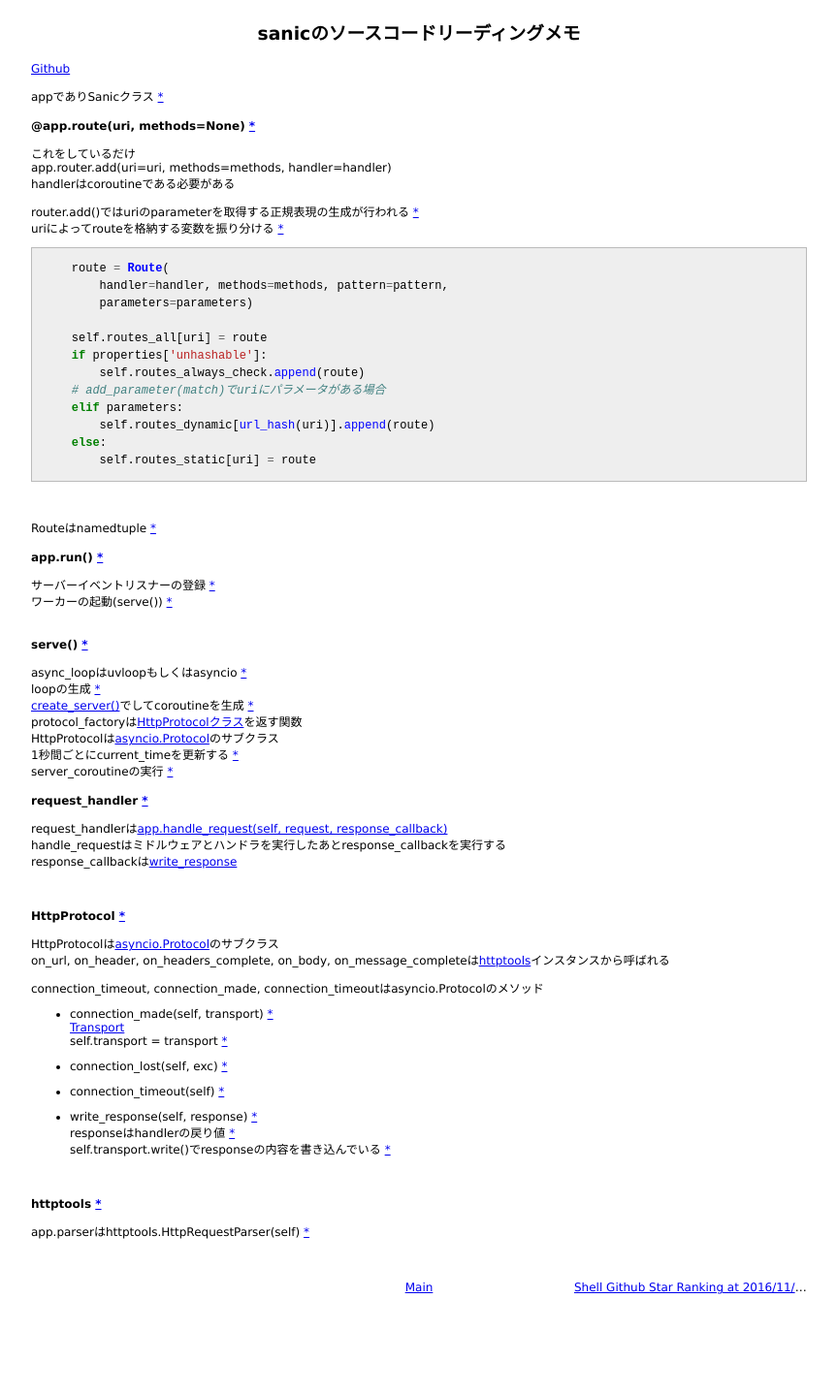
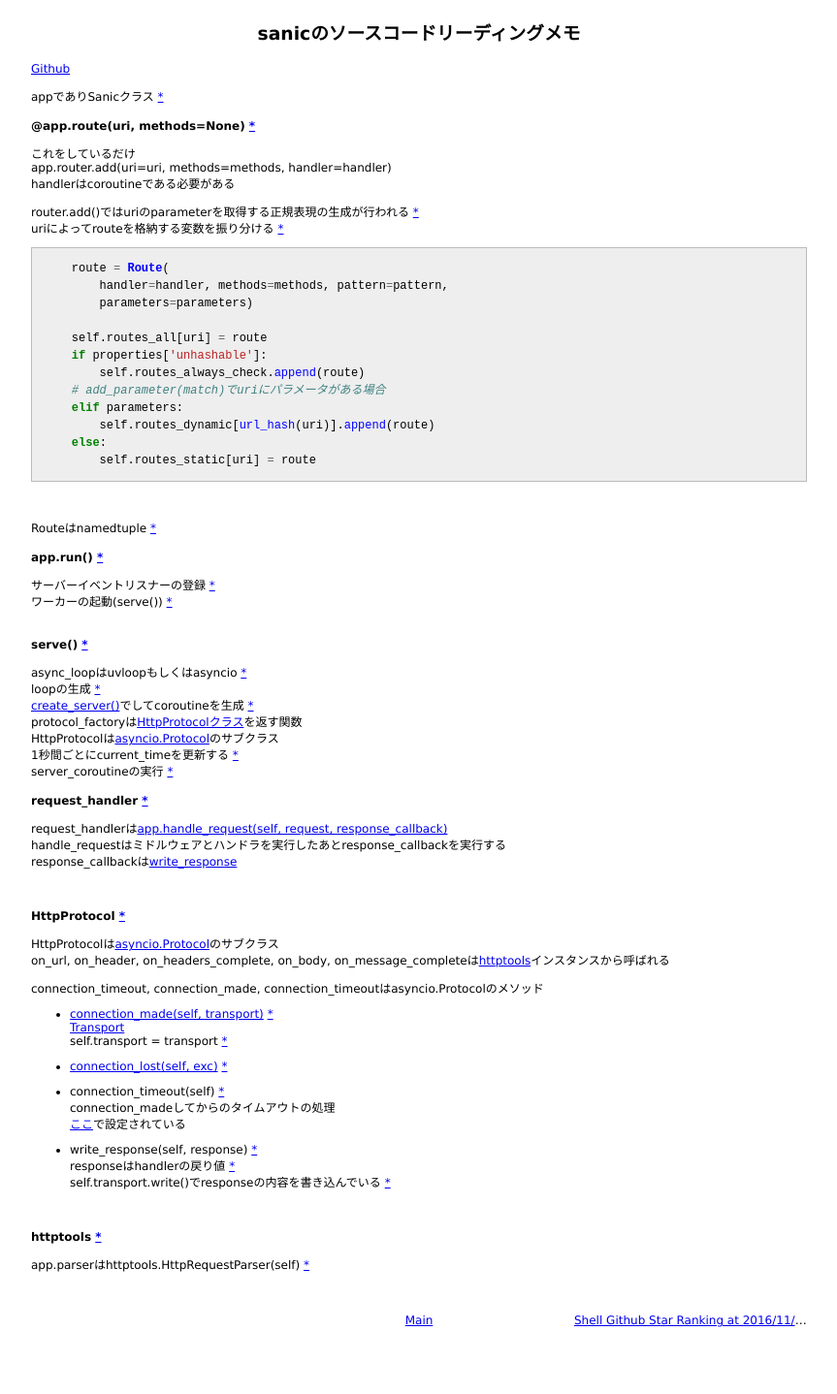
Before and after one commit to 38elements/38elements.github.com, a Jekyll site: the page built from _posts/2016-11-22-python-sanic.md, in a window 1280 px wide. Shown: the whole page at 97% size, without its empty margins (208-1071 px from the left). Built offline with Jekyll 4.4.1, drawn with Linux system fonts in a browser that asks for light colours; before the commit the page ends 1404 px from its top, so only the background shows below that.

Commit message:
Update 2016-11-22-python-sanic.md

```diff
--- a/_posts/2016-11-22-python-sanic.md
+++ b/_posts/2016-11-22-python-sanic.md
@@ -62,13 +62,15 @@ on_url, on_header, on_headers_complete, on_body, on_message_completeは[httptool
 
 connection_timeout, connection_made, connection_timeoutはasyncio.Protocolのメソッド
 
-* connection_made(self, transport) [\*](https://github.com/channelcat/sanic/blob/93f50b8ef7ed8fee206d2c440b096c09f1dd0af4/sanic/server.py#L58)
+* [connection_made(self, transport)](https://docs.python.org/3.5/library/asyncio-protocol.html#asyncio.BaseProtocol.connection_made) [\*](https://github.com/channelcat/sanic/blob/93f50b8ef7ed8fee206d2c440b096c09f1dd0af4/sanic/server.py#L58)
 [Transport](https://docs.python.org/3.5/library/asyncio-protocol.html#transports)
 self.transport = transport [\*](https://github.com/channelcat/sanic/blob/93f50b8ef7ed8fee206d2c440b096c09f1dd0af4/sanic/server.py#L62)
 
-* connection_lost(self, exc) [\*](https://github.com/channelcat/sanic/blob/93f50b8ef7ed8fee206d2c440b096c09f1dd0af4/sanic/server.py#L65)
+* [connection_lost(self, exc)](https://docs.python.org/3.5/library/asyncio-protocol.html#asyncio.SubprocessProtocol.pipe_connection_lost) [\*](https://github.com/channelcat/sanic/blob/93f50b8ef7ed8fee206d2c440b096c09f1dd0af4/sanic/server.py#L65)
 
 * connection_timeout(self) [\*](https://github.com/channelcat/sanic/blob/93f50b8ef7ed8fee206d2c440b096c09f1dd0af4/sanic/server.py#L70)
+connection_madeしてからのタイムアウトの処理
+[ここ](https://github.com/channelcat/sanic/blob/93f50b8ef7ed8fee206d2c440b096c09f1dd0af4/sanic/server.py#L60-L61)で設定されている
 
 * write_response(self, response) [\*](https://github.com/channelcat/sanic/blob/93f50b8ef7ed8fee206d2c440b096c09f1dd0af4/sanic/server.py#L142)
 responseはhandlerの戻り値 [\*](https://github.com/channelcat/sanic/blob/93f50b8ef7ed8fee206d2c440b096c09f1dd0af4/sanic/sanic.py#L179)
```
